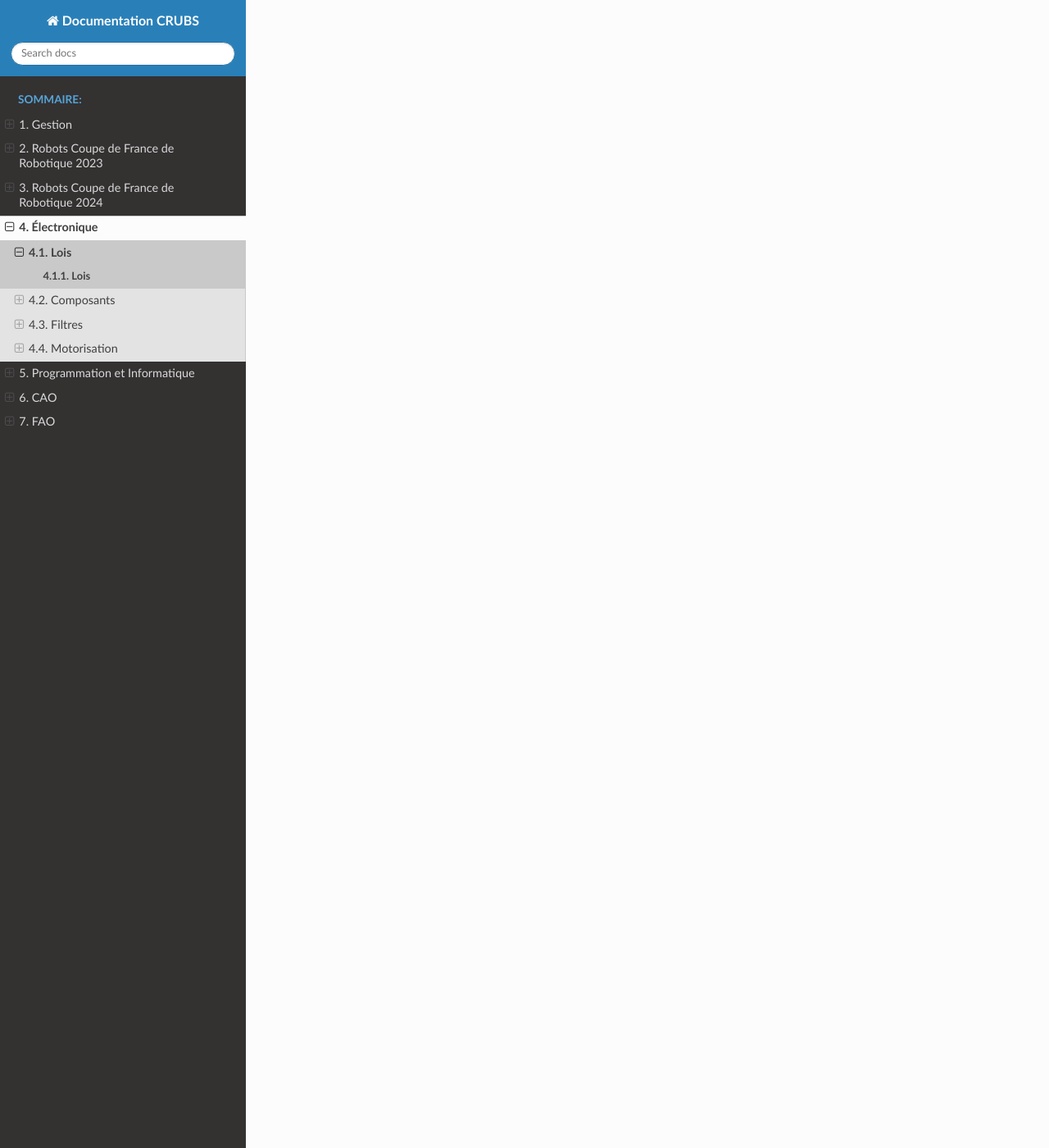
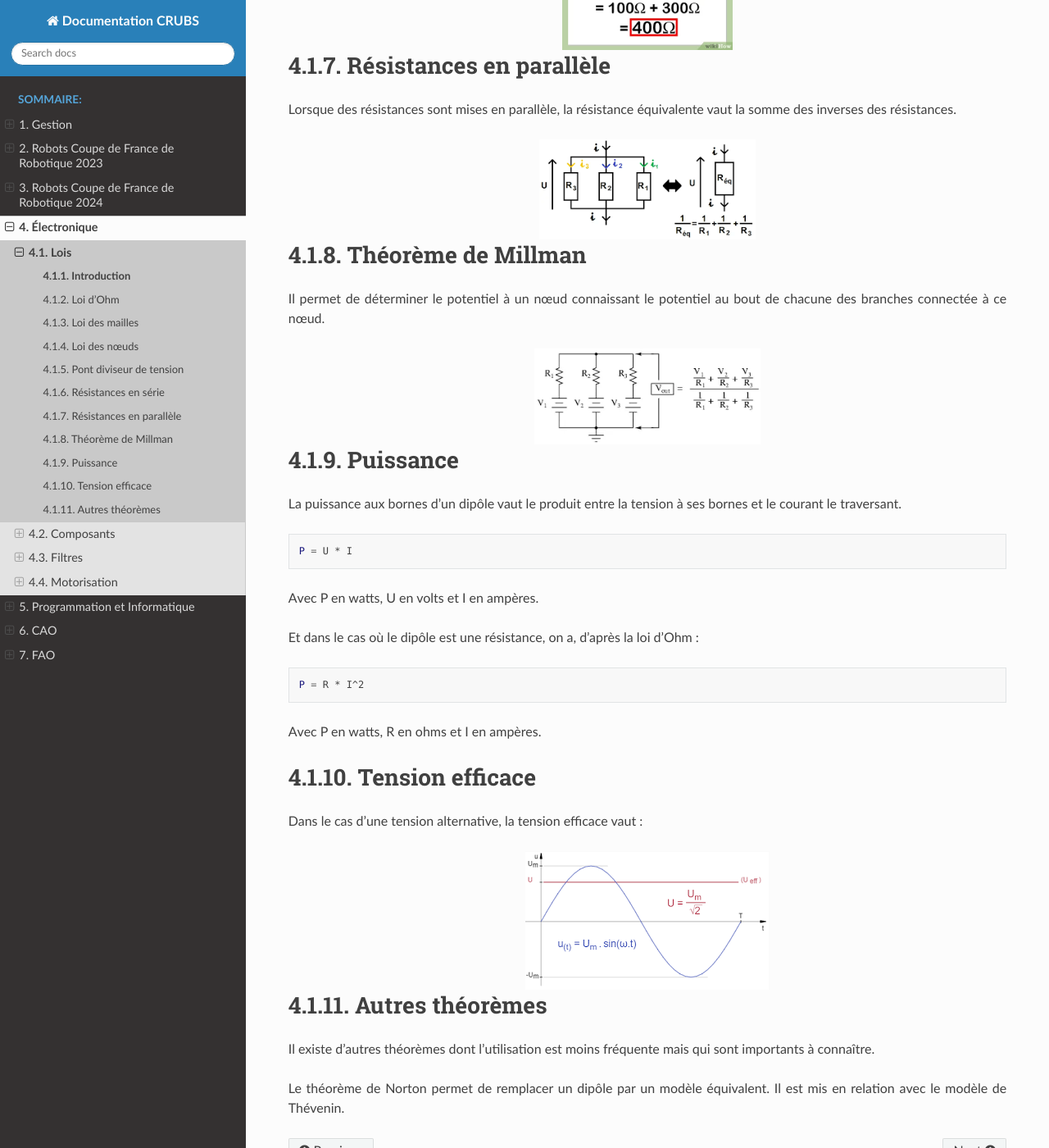
Before and after one commit to CRUBS/Documentation, a Sphinx documentation site: the page built from docs/source/Electronique/Lois.rst, in a window 1280 px wide and 1400 px high, scrolled down 1753 px. Shown: the whole window at 82% size. Built offline with Sphinx 7.4.7 and the Read the Docs theme 2.0.0, drawn with Linux system fonts in a browser that asks for light colours; pages that are not in the unit, such as notebooks, are missing from menus; some of the changed text lies outside the part shown.

Commit message:
Ecriture doc electronique

```diff
--- a/docs/source/Electronique/Lois.rst
+++ b/docs/source/Electronique/Lois.rst
@@ -1,2 +1,124 @@
-Lois
-====
+Introduction
+============
+
+En électricité, il existe plusieurs lois fondamentales importantes à connaître pour dimensionner des composants
+électroniques.
+
+Loi d'Ohm
+=========
+
+Elle dit que la tension aux bornes d'une résistance vaut le produit de sa valeur multiplié par le courant qui
+la traverse.
+
+.. code-block:: bash
+
+    U = R * I
+
+Avec U en volts, R en ohms et I en ampères.
+
+.. image:: images/lois/loi_ohm.png
+	   :scale: 80 %
+	   :align: center
+	   :class: with_shadow
+
+Loi des mailles
+===============
+
+Elle est l'une des lois de Kirchhoff et dit que la somme des tensions dans une maille est nulle.
+
+.. image:: images/lois/loi_mailles.png
+	   :scale: 100 %
+	   :align: center
+	   :class: with_shadow
+
+Loi des nœuds
+=============
+
+Elle est l'une des lois de Kirchhoff et dit que la somme des courants entrants est égal à la somme des courants sortants.
+
+.. image:: images/lois/loi_noeuds.jpeg
+	   :scale: 80 %
+	   :align: center
+	   :class: with_shadow
+
+Pont diviseur de tension
+========================
+
+Il permet de réduire le niveau de tension à l'aide de résistances.
+
+.. image:: images/lois/pont_diviseur.png
+	   :scale: 80 %
+	   :align: center
+	   :class: with_shadow
+
+.. warning::
+
+    Le pont diviseur n'est valable que si aucun courant ne traverse les résistances.
+
+Résistances en série
+====================
+
+Lorsque des résistances sont mises en série, la résistance équivalente vaut la somme des résistances.
+
+.. image:: images/lois/resistance_serie.png
+	   :scale: 80 %
+	   :align: center
+	   :class: with_shadow
+
+Résistances en parallèle
+========================
+
+Lorsque des résistances sont mises en parallèle, la résistance équivalente vaut la somme des inverses des résistances.
+
+.. image:: images/lois/resistance_parallele.png
+	   :scale: 80 %
+	   :align: center
+	   :class: with_shadow
+
+Théorème de Millman
+===================
+
+Il permet de déterminer le potentiel à un nœud connaissant le potentiel au bout de chacune des branches connectée
+à ce nœud.
+
+.. image:: images/lois/millman.png
+	   :scale: 80 %
+	   :align: center
+	   :class: with_shadow
+
+Puissance
+=========
+
+La puissance aux bornes d'un dipôle vaut le produit entre la tension à ses bornes et le courant le traversant.
+
+.. code-block:: bash
+
+    P = U * I
+
+Avec P en watts, U en volts et I en ampères.
+
+Et dans le cas où le dipôle est une résistance, on a, d'après la loi d'Ohm :
+
+.. code-block:: bash
+
+    P = R * I^2
+
+Avec P en watts, R en ohms et I en ampères.
+
+Tension efficace
+================
+
+Dans le cas d'une tension alternative, la tension efficace vaut :
+
+.. image:: images/lois/tension_efficace.png
+	   :scale: 100 %
+	   :align: center
+	   :class: with_shadow
+
+Autres théorèmes
+================
+
+Il existe d'autres théorèmes dont l'utilisation est moins fréquente mais qui sont importants à connaître.
+
+Le théorème de Norton permet de remplacer un dipôle par un modèle équivalent. Il est mis en relation avec le modèle de
+Thévenin.
```
Also changed, not shown: docs/source/Electronique/Composants.rst (+57 -0 lines), docs/source/Electronique/images/composants/montage_npn.png (added), docs/source/Electronique/images/lois/loi_mailles.png (added), docs/source/Electronique/images/lois/loi_noeuds.jpeg (added), docs/source/Electronique/images/lois/loi_ohm.png (added), docs/source/Electronique/images/lois/millman.png (added), docs/source/Electronique/images/lois/pont_diviseur.png (added), docs/source/Electronique/images/lois/resistance_parallele.png (added), docs/source/Electronique/images/lois/resistance_serie.png (added), docs/source/Electronique/images/lois/tension_efficace.png (added).
